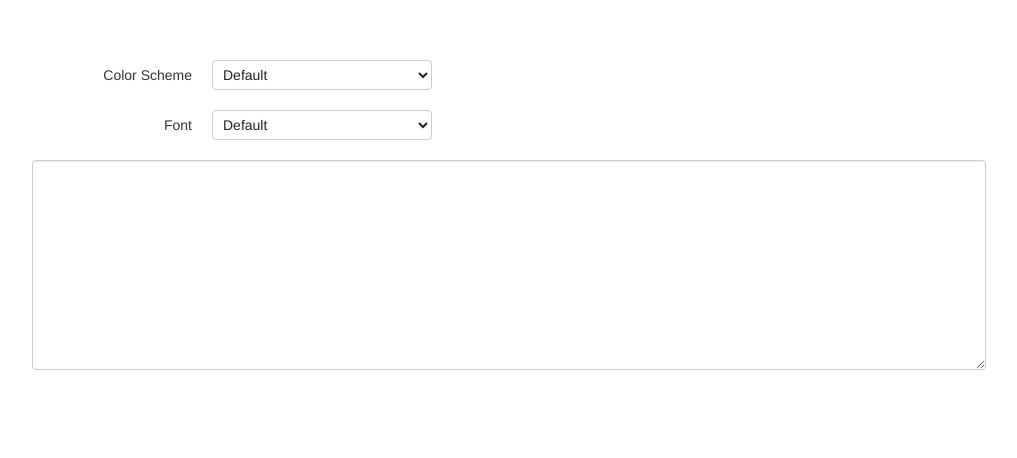
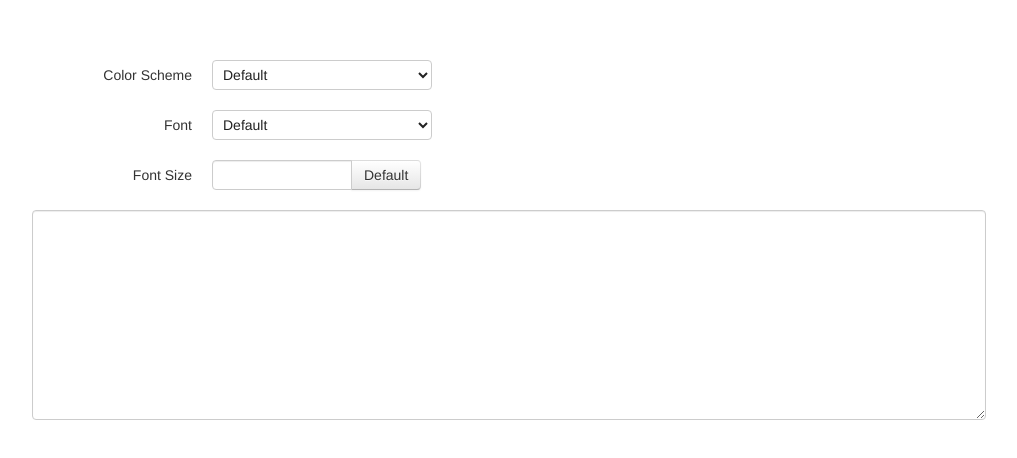
Before and after one commit to EduardoLopes/sublime-config, a plain HTML site: page index.html in a window 1280 px wide. Shown: the whole page, without its empty margins (138-1155 px from the left). Drawn offline with Linux system fonts and the light colour scheme.

Commit message:
Add font-size input type number

```diff
--- a/css/main.css
+++ b/css/main.css
@@ -72,6 +72,10 @@ a:-webkit-any-link {
 .result{
     width: 940px;
     height: 200px;
+}
+
+.input-append{
+    margin-left: 0;
 }
 
 
--- a/index.html
+++ b/index.html
@@ -64,6 +64,15 @@
                                 </select>
                             </div>
                         </div>
+                        <div class="control-group">
+                             <label class="control-label" for="inputEmail">Font Size</label>
+                            <div class="controls">
+                                <div class="input-append">
+                                    <input class="span2" type="number" min="1" mas="50" step="0.1" data-name="font-size">
+                                    <button class="btn default" type="button">Default</button>
+                                </div>
+                            </div>
+                        </div>
                     </form>
                 </div>
             </div>
```
